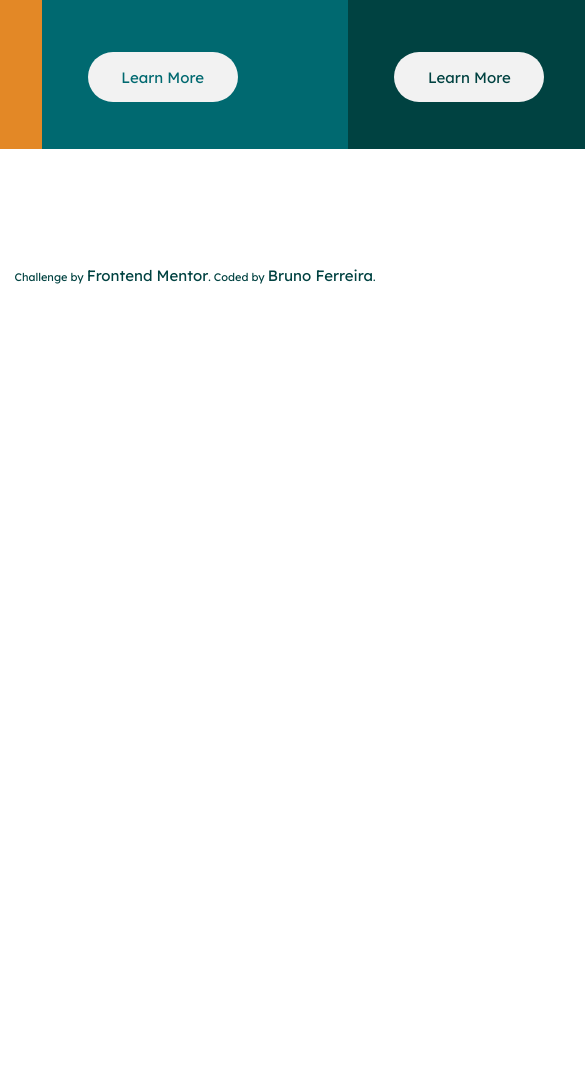
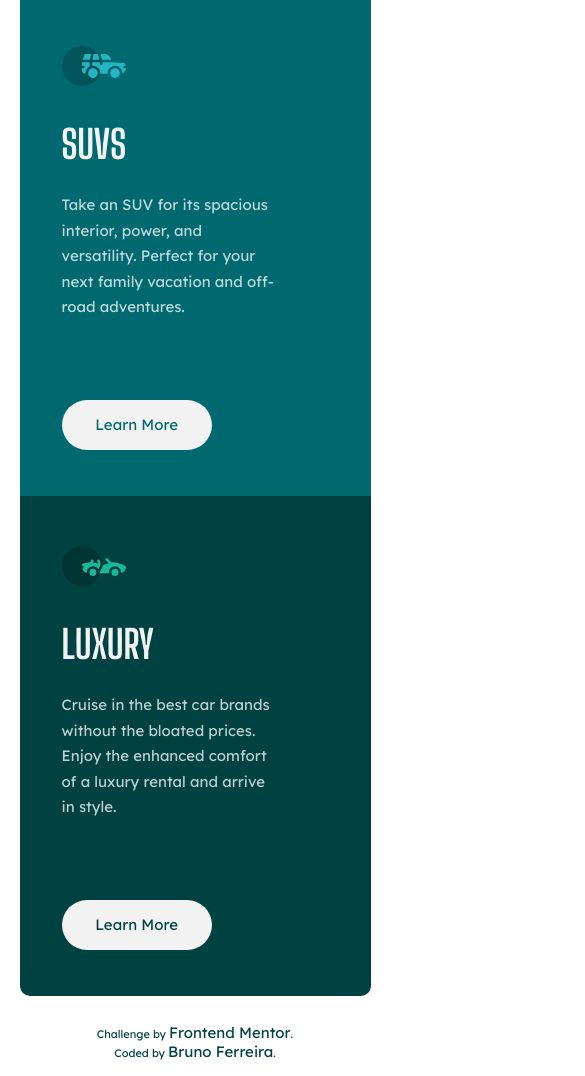
Before and after one commit to BrunoFerreira10/3-column-preview-card, a plain HTML site: page index.html in a window 390 px wide. Shown: the part 544-1620 px from the top of the page, 585 px wide, since content can reach past the window. Before the commit the page ends 844 px from the top, so only its background shows below. Drawn offline with Linux system fonts and the light colour scheme.

Commit message:
Implemented mobile version

```diff
--- a/assets/css/styles.css
+++ b/assets/css/styles.css
@@ -17,9 +17,33 @@ body {
   justify-content: center;
   align-items: center;
 
+
+}
+
+@media (min-width: 769px) {
+  body {
     height: 100vh;
   }
+}
 
+@media (max-width: 768px){
+  #preview-cards {
+      display: flex;
+      flex-direction: column;
+
+      width: 90%;
+      max-width: 375px;
+
+      margin-top: 40px;
+      margin-bottom: 80px;
+
+      border-radius: 10px;
+
+      overflow: hidden;
+  }
+}
+
+@media (min-width: 769px){
   #preview-cards {
       display: flex;
 
@@ -31,7 +55,9 @@ body {
 
       overflow: hidden;
   }
+}
 
+@media (max-width: 768px){
   .pc-card {
     display: flex;
     flex-direction: column;
@@ -39,8 +65,24 @@ body {
     justify-content: flex-start;
     align-items: flex-start;
 
-  width: 33.333%;
+    width: 100%;
+    height: 500px;
+
+    padding: 0% 12%;
+  }
+}
+
+@media (min-width: 769px){
+  .pc-card {
+    display: flex;
+    flex-direction: column;
+
+    justify-content: flex-start;
+    align-items: flex-start;
+
+    width: 33.33%;
     padding-left: 5%;
+  }
 }
 
 .pc-card img {
@@ -113,10 +155,18 @@ footer {
   position: absolute;
 
   bottom: 15px;
+}
 
+footer p {
   color: #004241;
   font-size: 11px;
   text-align: center;
+}
+
+@media (min-width: 769px) {
+  footer p {
+    display: inline;
+  }
 }
 
 footer a:visited,
--- a/index.html
+++ b/index.html
@@ -52,8 +52,12 @@
   </div>
 
   <footer>
-    Challenge by <a href="https://www.frontendmentor.io/challenges/3column-preview-card-component-pH92eAR2-" target="_blank">Frontend Mentor</a>.
-    Coded by <a href="https://github.com/BrunoFerreira10/3-column-preview-card">Bruno Ferreira</a>.
+    <p>
+      Challenge by <a href="https://www.frontendmentor.io/challenges/3column-preview-card-component-pH92eAR2-" target="_blank">Frontend Mentor</a>.
+    </p>
+    <p>
+      Coded by <a href="https://github.com/BrunoFerreira10/3-column-preview-card">Bruno Ferreira</a>.
+    </p>
   </footer>
 </body>
 </html>
```
Lines whose indentation alone changed are shown as unchanged.
